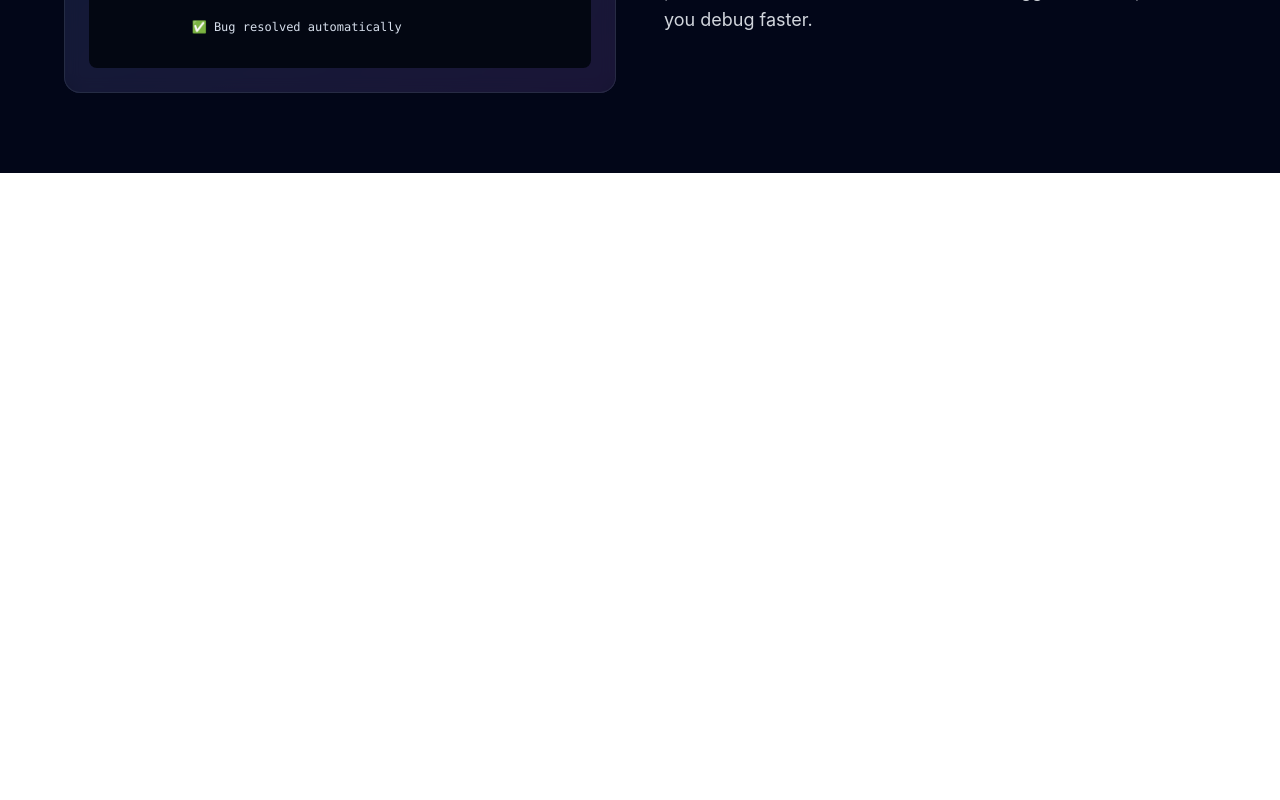
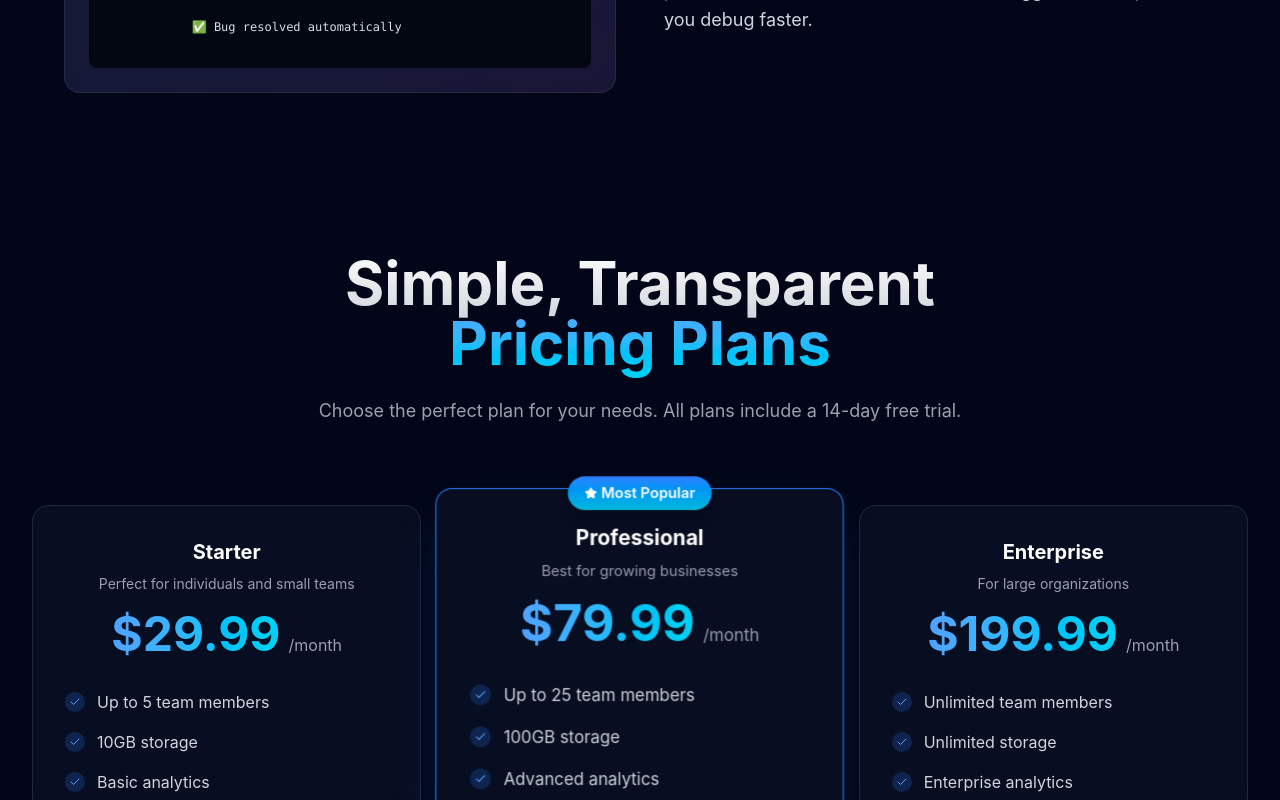
Before and after one commit to ndrxxz/landing-page-react, a React (Vite) app: page / in a window 1280 px wide. Shown: the part 2000-2800 px from the top of the page. Before the commit the page ends 2173 px from the top, so only its background shows below. Built offline with nearby package versions, Linux system fonts and the light colour scheme.

Commit message:
add pricing section

```diff
--- a/src/components/Pricing.jsx
+++ b/src/components/Pricing.jsx
@@ -1,5 +1,154 @@
+import { Check, Star } from "lucide-react"
+
+const plans = [
+    {
+        name: "Starter",
+        price: "29.99",
+        description: "Perfect for individuals and small teams",
+        features: [
+            "Up to 5 team members",
+            "10GB storage",
+            "Basic analytics",
+            "Email support",
+            "API access",
+            "MObile app"
+        ],
+        mostPopular: false
+    },
+    {
+        name: "Professional",
+        price: "79.99",
+        description: "Best for growing businesses",
+        features: [
+            "Up to 25 team members",
+            "100GB storage",
+            "Advanced analytics",
+            "Priority support",
+            "API access",
+            "Mobile app",
+            "Custom integration",
+            "Advanced security"
+        ],
+        mostPopular: true
+    },
+    {
+        name: "Enterprise",
+        price: "199.99",
+        description: "For large organizations",
+        features: [
+            "Unlimited team members",
+            "Unlimited storage",
+            "Enterprise analytics",
+            "24/7 phone support",
+            "API access",
+            "Mobile app",
+            "Custom integrations",
+            "Advanced security",
+            "Dedicated account manager",
+            "Custom SLA"
+        ],
+        mostPopular: false
+    },
+]
+
 export default function Pricing() {
     return (
-        <div></div>
+        <section
+            id="pricing"
+            className="py-16 sm:py-20 px-10 sm:px-6 lg:px-8 relative"
+        >
+            <div className="max-w-7xl mx-auto">
+                <div className="text-center mb-12 sm:mb-16 lg:mb-20">
+                    <h2 className="text-5xl sm:text-4xl md:text-5xl lg:text-6xl font-bold mb-4 sm:mb-6">
+                        <span className="bg-gradient-to-b from-white to-gray-300 bg-clip-text text-transparent">
+                            Simple, Transparent
+                        </span>
+                        <br />
+                        <span className="bg-gradient-to-b from-blue-400 to-cyan-400 bg-clip-text text-transparent">
+                            Pricing Plans
+                        </span>
+                    </h2>
+                    <p className="text-gray-400 text-xl sm:text-lg max-x-2xl mx-auto">
+                        Choose the perfect plan for your needs. All plans include a 14-day free trial.
+                    </p>
+                </div>
+
+                <div className="grid grid-cols-1 md:grid-cols-2 lg:grid-cols-3 gap-6 sm:gap-8 lg:gap-6">
+                    {plans.map((plan, key) => (
+                        <div
+                            key={key}
+                            className={`relative bg-slate-900/50 backdrop-blur-sm border rounded-xl sm:rounded-2xl p-6 sm:p-8 transition-all duration-300 overflow-visible group flex flex-col h-full
+                                ${plan.mostPopular === true
+                                    ? "border-blue-500 shadow-2xl shadow-blue-500/20 lg:scale-105"
+                                    : "border-slate-800 hover:border-slate-700"}
+                            `}
+                        >
+                            <div className="absolute inset-0 bg-gradient-to-br from-white/10 via-transparent to-transparent opacity-0 group-hover:opacity-100 transition-opacity duration-500 transform -translate-x-full -translate-y-full group-hover:translate-x-0 group-hover:translate-y-0 pointer-events-none rounded-lg" />
+
+                            {plan.mostPopular && (
+                                <div className="absolute -top-2 sm:-top-3 left-1/2 transform -translate-x-1/2 z-10">
+                                    <div className="flex items-center space-x-1 px-3 sm:px-4 py-1 sm:py-1.5 bg-gradient-to-b from-blue-500 to-cyan-500 rounded-full text-xs sm:text-sm font-semibold shadow-lg">
+                                        <Star className="w-3 h-3 sm:w-3 sm:h-3 fill-white" />
+                                        <span className="">Most Popular</span>
+                                    </div>
+                                </div>
+                            )}
+
+                            <div className="text-center mb-6 sm:mb-8">
+                                <h3 className="text-xl sm:text2-xl font-bold mb-2">
+                                    {plan.name}
+                                </h3>
+                                <p className="text-gray-400 text-xs sm:text-sm mb-3 sm:mb-4">
+                                    {plan.description}
+                                </p>
+                                <div className="flex items-baseline justify-center ">
+                                    <span className="text-3xl sm:text-4xl lg:text-5xl font-bold bg-gradient-to-r from-blue-400 to-cyan-400 bg-clip-text text-transparent">
+                                        ${plan.price}
+                                    </span>
+                                    <span className="text-gray-400 ml-1 sm:ml-2 text-sm sm:text-base">
+                                        /month
+                                    </span>
+                                </div>
+                            </div>
+
+                            <ul className="space-y-3 sm:space-y-4 mb-6 sm:mb-8 flex-row">
+                                {plan.features.map((feature, index) => (
+                                    <li
+                                        key={index}
+                                        className="flex items-start space-x-2 sm:space-x-3"
+                                    >
+                                        <div className="shrink-0 w-4 h-4 sm:w-5 sm:h-5 rounded-full bg-blue-500/20 flex items-center justify-center mt-0.5">
+                                            <Check className="w-2.5 h-2.5 sm:w-3 sm:h-3 text-blue-400" />
+                                        </div>
+                                        <span className="text-gray-300 text-sm sm:text-base">
+                                            {feature}
+                                        </span>
+                                    </li>
+                                ))}
+                            </ul>
+
+                            <button
+                                className={`w-full py-2.5 sm:py-3 px-4 sm:px-6 rounded-lg font-semibold transition-all duration-300 mt-auto hover:scale-102 cursor-pointer text-sm sm:text-base
+                                    ${plan.mostPopular
+                                        ? "bg-gradient-to-b from-blue-500 to-cyan-500"
+                                        : "bg-white/5 border border-white/10 hover:bg-white/10"
+                                }`}
+                            >
+                                Get Started
+                            </button>
+                        </div>
+                    ))}
+                </div>
+
+                <div className="mt-8 sm:mt-12 text-center">
+                    <p className="text-gray-400 text-xl ">
+                        Need of a custom plan?{" "}
+                        <a href="#" className="text-blue-400 hover:text-blue-300">
+                            Contact our sales team
+                        </a>
+                    </p>
+                </div>
+            </div>
+        </section>
     )
 }
```
